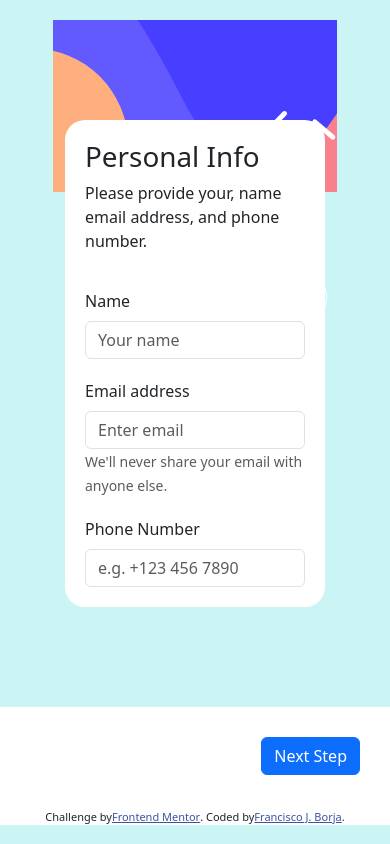
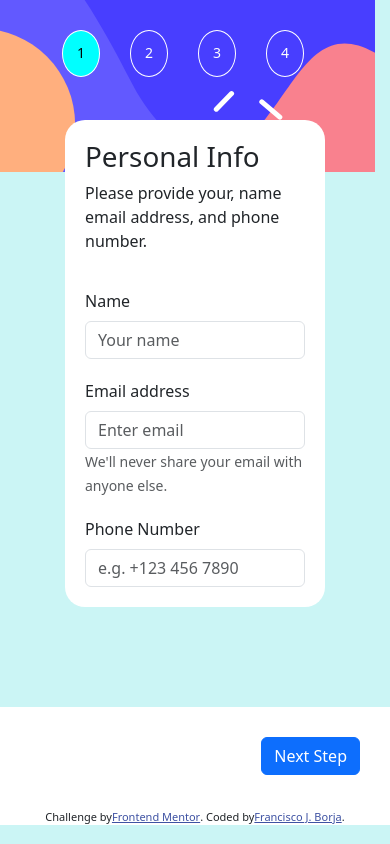
Before and after one commit to franclobo/multi-step-form, a React (Create React App) app: page / in a window 390 px wide. Built offline with nearby package versions, Linux system fonts and the light colour scheme.

Commit message:
Edit styles

```diff
--- a/src/App.scss
+++ b/src/App.scss
@@ -96,9 +96,16 @@ body {
   @media (max-width: 768px) {
     background-image: url(./assets/images/bg-sidebar-mobile.svg);
     align-content: center;
+    width: 100vw;
+    height: 100vh;
+    position: absolute;
+    top: 0;
     .list {
       display: flex;
       flex-direction: row;
+      position: absolute;
+      top: 30px;
+      left: 30px;
     }
     .line,
     .step,
```
